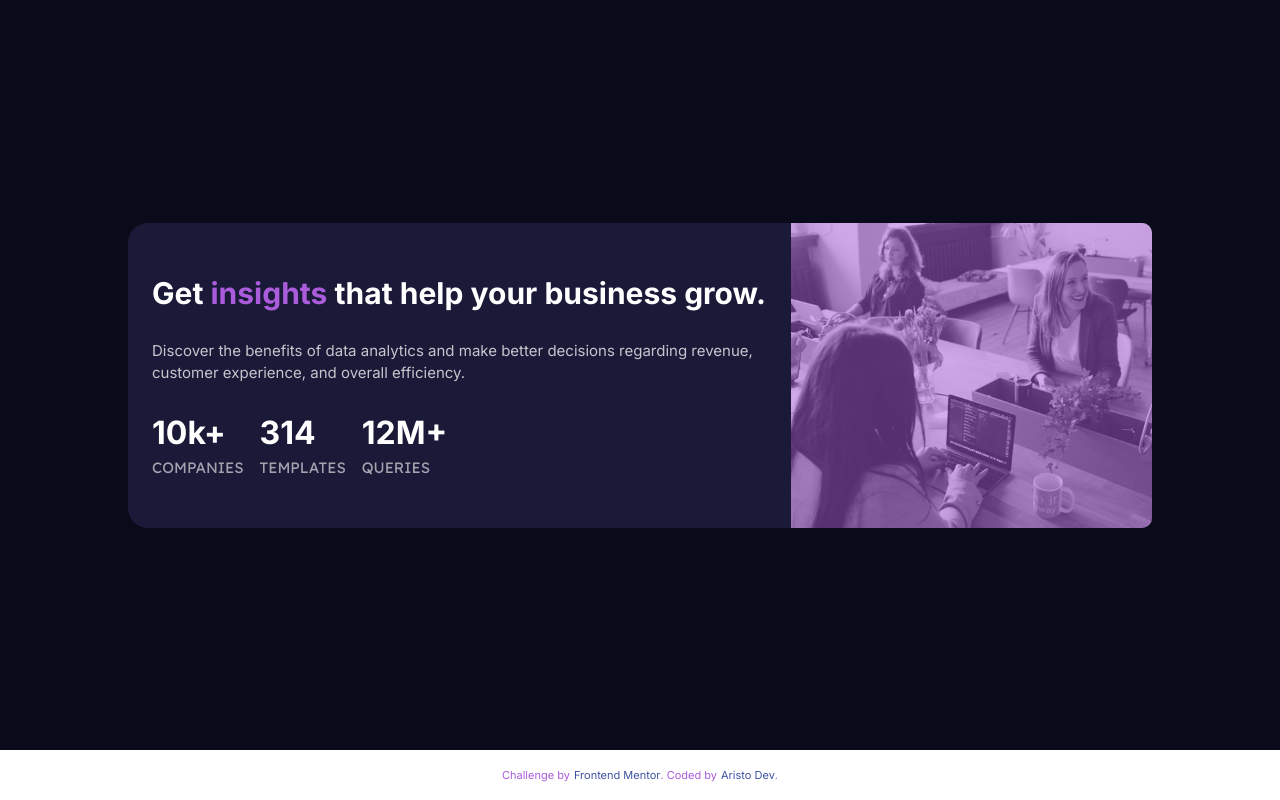
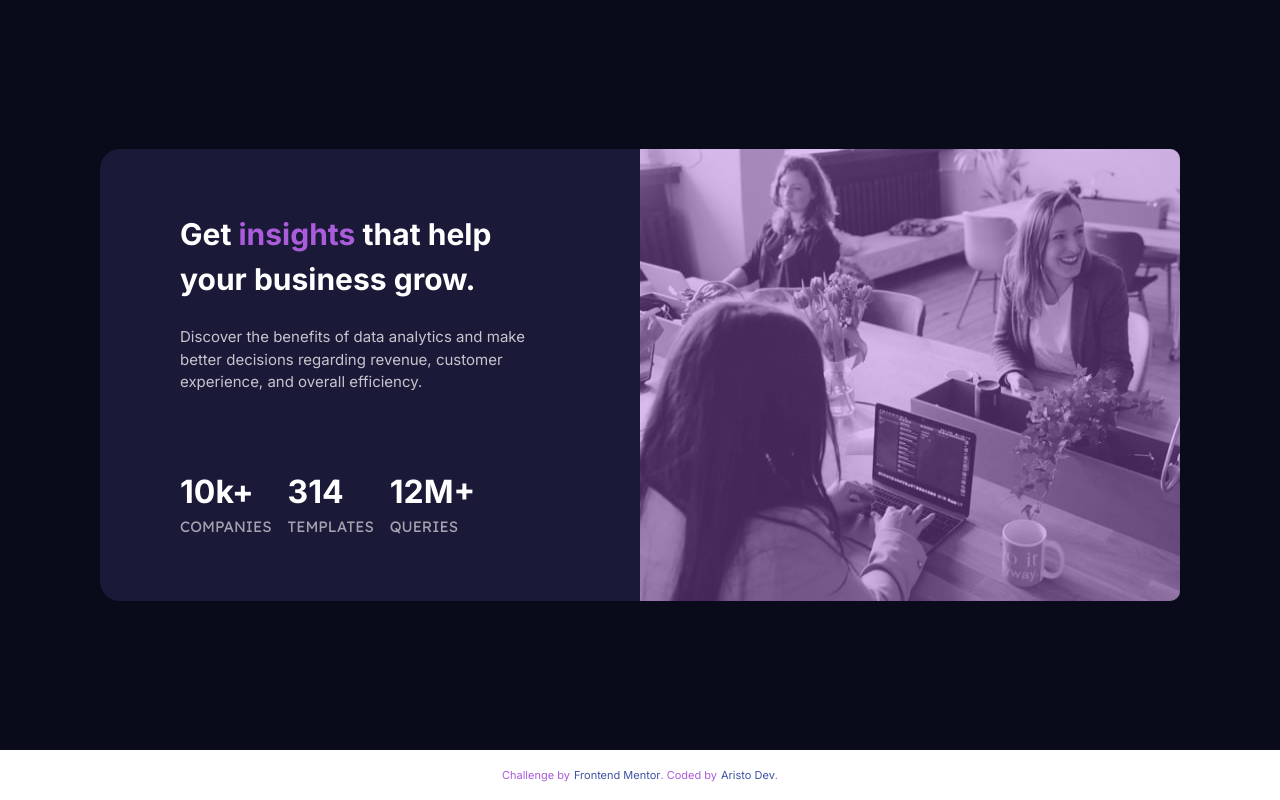
Before and after one commit to aristodev22/FeM-Stats-preview-card-component, a plain HTML site: page index.html in a window 1280 px wide. Drawn offline with Linux system fonts and the light colour scheme.

Commit message:
Add styles for tablet and desktop screens

```diff
--- a/styles.css
+++ b/styles.css
@@ -42,15 +42,14 @@ body {
     justify-content: flex-start;
 }
 
+.card-image-div {
+    position: relative;
+    display: flex;
+}
 
 .card-image {
     border-radius: 10px 10px 0 0;
     height: 100%;
-}
-
-.card-image-div {
-    position: relative;
-    display: flex;
 }
 
 .card-image-overlay {
@@ -58,7 +57,7 @@ body {
     height: 100%;
     width: 100%;
     border-radius: 10px 10px 0 0;
-    background-color: hsl(277, 64%, 61%, 0.5);
+    background-color: hsl(277, 64%, 61%, 0.4);
 }
 
 .card-content {
@@ -68,6 +67,7 @@ body {
     justify-content: flex-start;
     align-items: center;
     gap: 24px;
+    flex: 1 1 0;
 }
 
 .card-content .title {
@@ -108,10 +108,14 @@ body {
 }
 
 
-/**ON BIGGER SCREENS**/
+/**ON TABLET SCREENS**/
 @media only screen and (min-width: 768px) {
+    .container {
+        padding: 44px;
+    }
+
     .card {
-        width: 80%;
+        width: 750px;
         display: flex;
         flex-direction: row;
         padding: 0px;
@@ -131,12 +135,19 @@ body {
     .card-image-div {
         order: 2;
         margin-left: auto;
+        flex-basis: 375px;
     }
 
     .card-content {
         order: 1;
         justify-content: center;
         align-items: flex-start;
+        padding: 30px;
+        flex-basis: 450px;
+    }
+
+    .card-description {
+        margin-bottom: 30px;
     }
 
     .card-description, .card-content .title {
@@ -153,6 +164,27 @@ body {
         padding: 0;
     }
 }
+
+/**ON DESKTOP SCREENS**/
+@media only screen and (min-width: 1200px) {
+    .card {
+        width: 1080px;
+    }
+
+    .card-image-div {
+        flex-basis: 540px;
+    }
+
+    .card-content {
+        flex-basis: 540px;
+        padding: 0 80px;
+    }
+
+    .card-description {
+        margin-bottom: 50px;
+    }
+}
+
 
 /**FOOTER**/
 .attribution {
```
